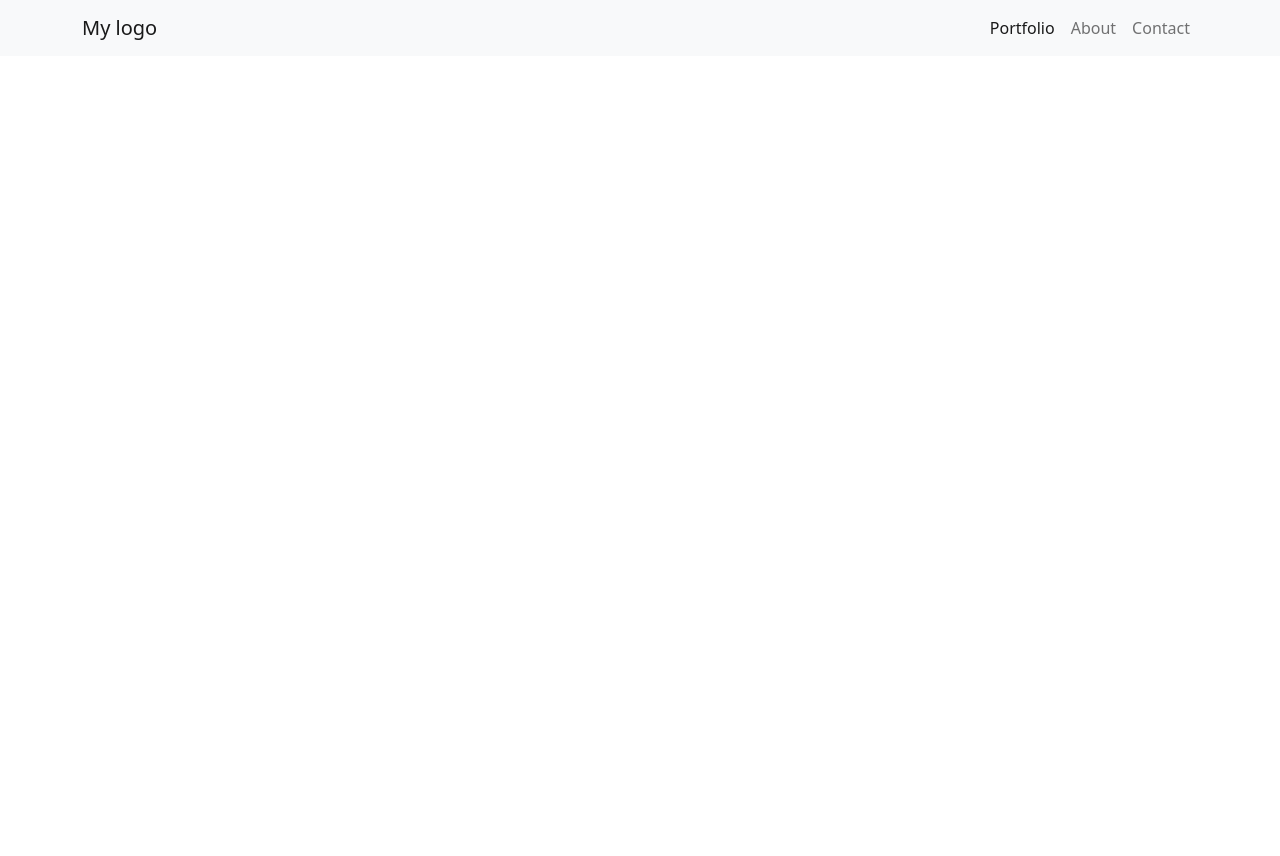
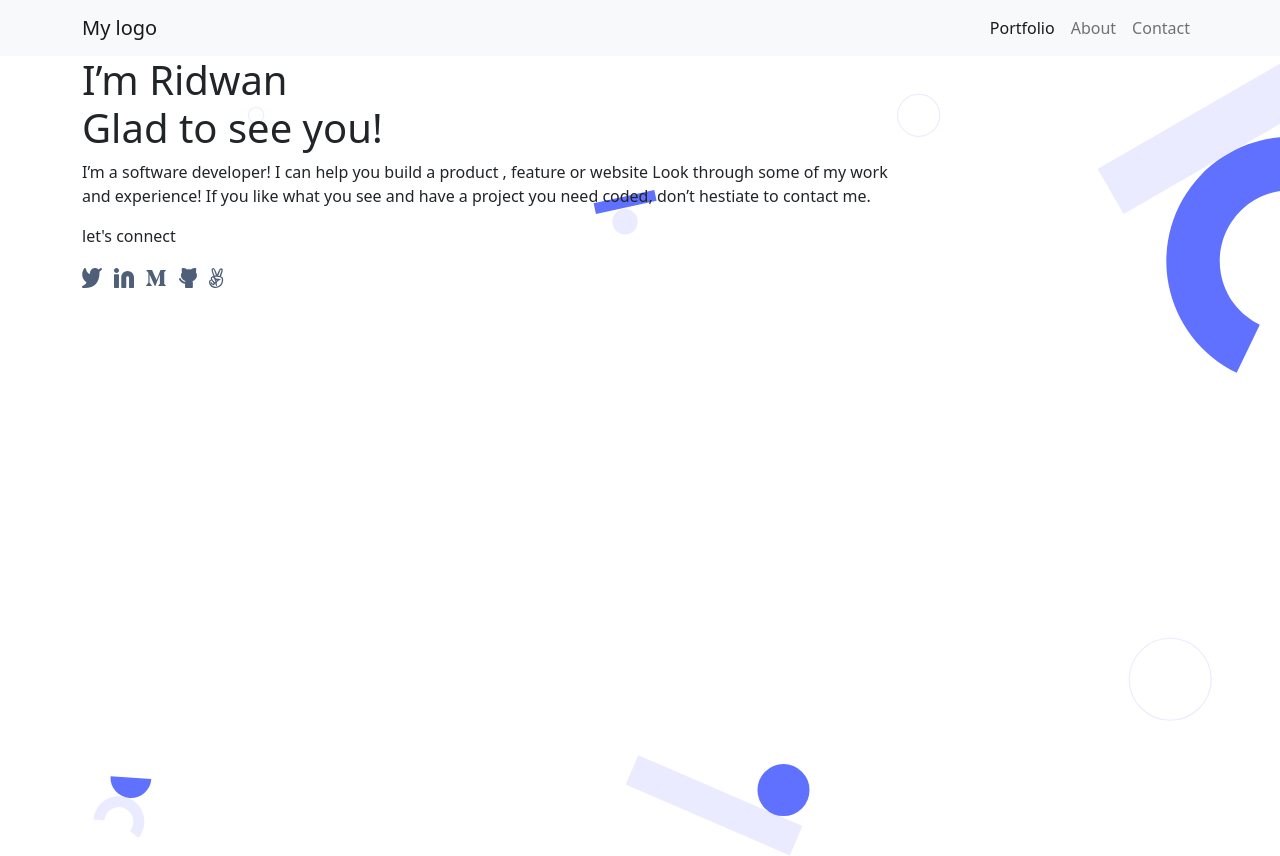
Before and after one commit to ridwanediallo/Portfolio-with-Bootstrap, a plain HTML site: page index.html in a window 1280 px wide. Before the commit the page ends 800 px from the top, so only its background shows below. Drawn offline with nearby package versions, Linux system fonts and the light colour scheme.

Commit message:
Add headline initial setup

```diff
--- a/index.html
+++ b/index.html
@@ -12,8 +12,8 @@
       integrity="sha384-1BmE4kWBq78iYhFldvKuhfTAU6auU8tT94WrHftjDbrCEXSU1oBoqyl2QvZ6jIW3"
       crossorigin="anonymous"
     />
-
-    <title>Hello, world!</title>
+    <link rel="stylesheet" href="styles.css" />
+    <title>Portfolio</title>
   </head>
   <body>
     <nav class="navbar navbar-expand-lg navbar-light bg-light">
@@ -30,7 +30,10 @@
         >
           <span class="navbar-toggler-icon"></span>
         </button>
-        <div class="collapse navbar-collapse justify-content-end align-center" id="navbarNav">
+        <div
+          class="collapse navbar-collapse justify-content-end align-center"
+          id="navbarNav"
+        >
           <ul class="navbar-nav">
             <li class="nav-item">
               <a class="nav-link active" aria-current="page" href="#"
@@ -48,12 +51,65 @@
       </div>
     </nav>
 
-    <section class="headline">
-        <div class="container">
-            <div class="row">
-
-            </div>
+    <section class="headline justify-content-center">
+      <div class="container">
+        <div class="col w-75">
+          <h1 class="glad">
+            I’m Ridwan <br />
+            Glad to see you!
+          </h1>
+          <p class="description">
+            I’m a software developer! I can help you build a product , feature
+            or website Look through some of my work and experience! If you like
+            what you see and have a project you need coded, don’t hestiate to
+            contact me.
+          </p>
+          <p class="connect">let's connect</p>
+          <ul class="social-icons list-inline">
+            <li class="list-inline-item">
+              <a href="#"
+                ><img
+                  src="/images/icons/Vector.svg"
+                  alt="twitter"
+                  class="social-icon"
+              /></a>
+            </li>
+            <li class="list-inline-item">
+              <a href="#"
+                ><img
+                  src="/images/icons/Linkedin-icon.svg"
+                  alt="linkedin"
+                  class="social-icon"
+              /></a>
+            </li>
+            <li class="list-inline-item">
+              <a href="#"
+                ><img
+                  src="/images/icons/medium.svg"
+                  alt="medium"
+                  class="social-icon"
+              /></a>
+            </li>
+            <li class="list-inline-item">
+              <a href="#">
+                <img
+                  src="/images/icons/github.svg"
+                  alt="github"
+                  class="social-icon"
+                />
+              </a>
+            </li>
+            <li class="list-inline-item">
+              <a href="#"
+                ><img
+                  src="/images/icons/angellist.svg"
+                  alt="angellist"
+                  class="social-icon"
+              /></a>
+            </li>
+          </ul>
         </div>
+      </div>
     </section>
 
     <!-- Optional JavaScript; choose one of the two! -->
--- a/styles.css
+++ b/styles.css
@@ -1,7 +1,10 @@
-header{
-  text-align: center;
-  color: white;
-  background-image: url("Portfolio-with-Bootstrap\images\Header bg.svg");
+body{
+}
+
+
+.headline{
+  /* text-align: center; */
+  background-image: url("/images/Header\ bg.svg");
   background-repeat: no-repeat;
   background-attachment: scroll;
   background-position: center center;
@@ -9,3 +12,11 @@ header{
   width: 100vw;
   height: 100vh;
 }
+
+.social-icons{
+  /* margin: 142px 0 0 142px; */
+}
+
+.illust{
+  width: 100%;
+}
```
Also changed, not shown: images/icons/Linkedin-icon.svg (added), images/icons/Vector.svg (added), images/icons/angellist.svg (added), images/icons/github.svg (added), images/icons/medium.svg (added), images/undraw_developer_activity_re_39tg.svg (added).
